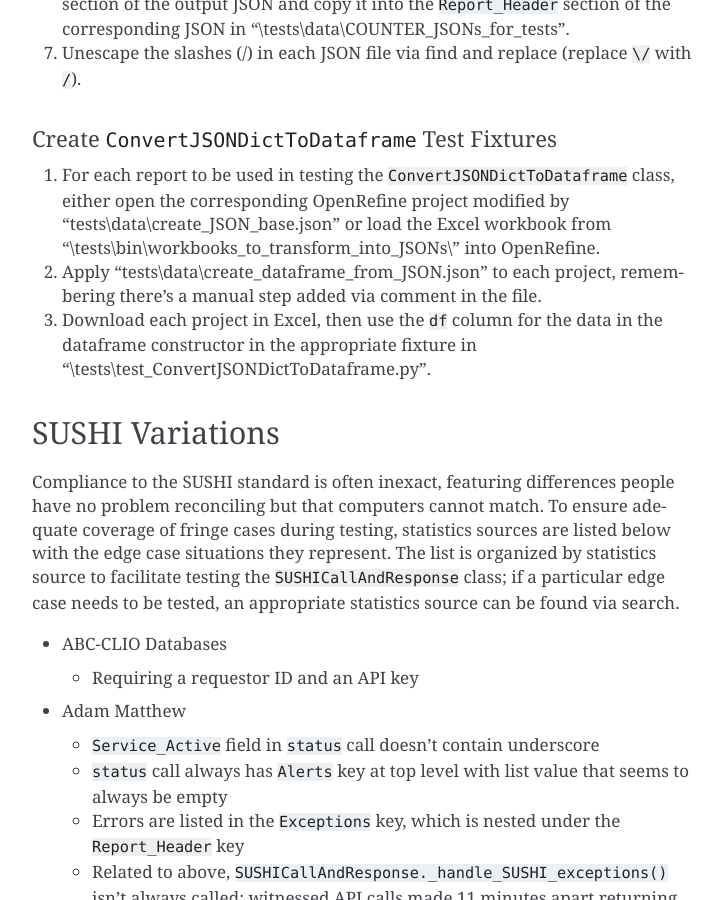
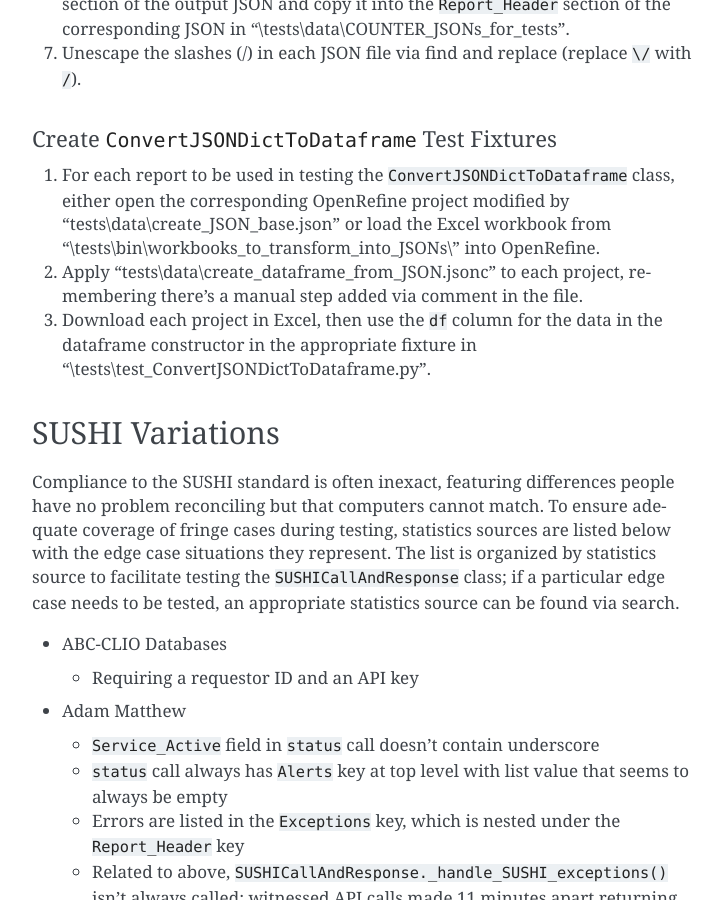
Before and after one commit to ereiskind/nolcat, a Sphinx documentation site: the page built from docs/source/testing.rst, in a window 1280 px wide and 900 px high, scrolled down 4092 px. Shown: the whole window, without its empty margins (388-1109 px from the left). Built offline with Sphinx 7.4.7, drawn with Linux system fonts in a browser that asks for light colours.

Commit message:
Correct file extension typo

```diff
--- a/docs/source/testing.rst
+++ b/docs/source/testing.rst
@@ -92,7 +92,7 @@ Create R5 SUSHI Response JSON Reports
 Create ``ConvertJSONDictToDataframe`` Test Fixtures
 ---------------------------------------------------
 1. For each report to be used in testing the ``ConvertJSONDictToDataframe`` class, either open the corresponding OpenRefine project modified by "tests\\data\\create_JSON_base.json" or load the Excel workbook from "\\tests\\bin\\workbooks_to_transform_into_JSONs\\" into OpenRefine.
-2. Apply "tests\\data\\create_dataframe_from_JSON.json" to each project, remembering there's a manual step added via comment in the file.
+2. Apply "tests\\data\\create_dataframe_from_JSON.jsonc" to each project, remembering there's a manual step added via comment in the file.
 3. Download each project in Excel, then use the ``df`` column for the data in the dataframe constructor in the appropriate fixture in "\\tests\\test_ConvertJSONDictToDataframe.py".
 
 SUSHI Variations
```
